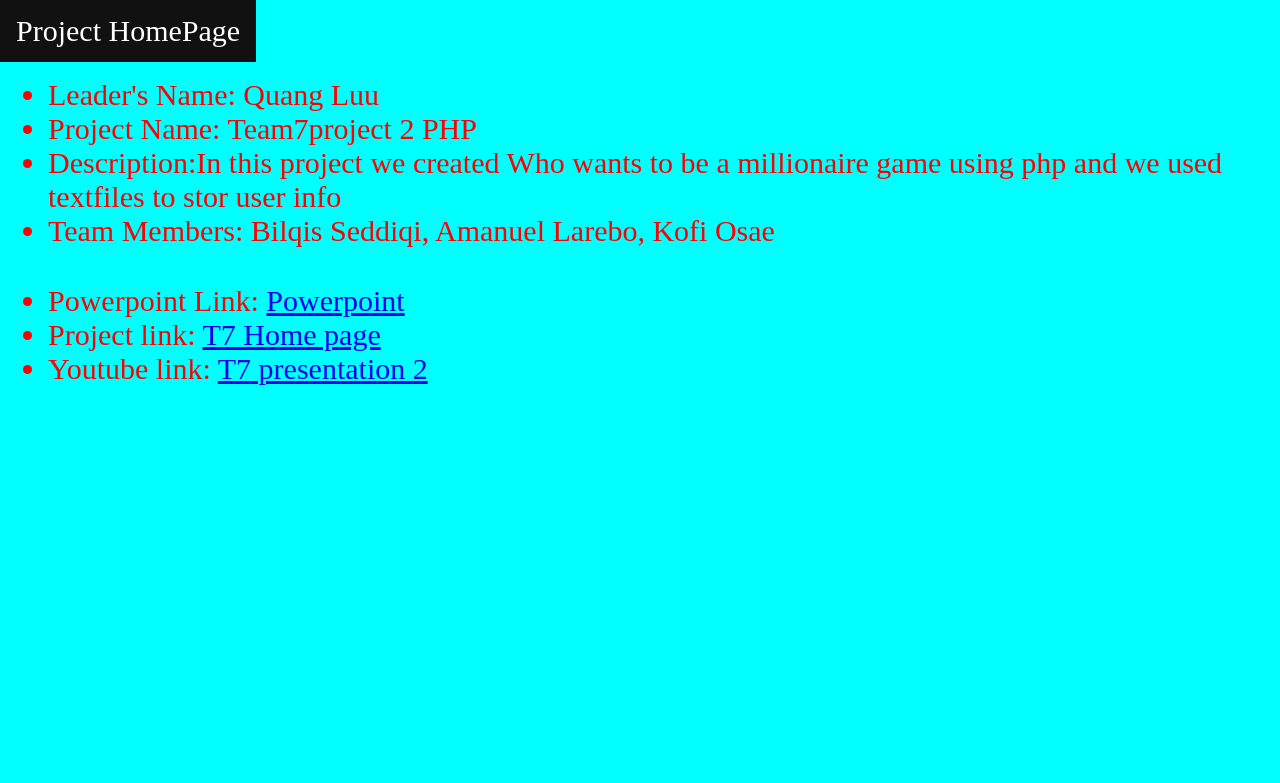
After one commit to cscteam7/project2php, a PHP site: page /teaminfo.html in a window 1280 px wide. The commit adds this page. Shown: the top 783 px of the page. Run offline with PHP 8.4, Linux system fonts and the light colour scheme.

Commit message:
change in check1.php and created a teaminfopage

```diff
--- a/check1.php
+++ b/check1.php
@@ -26,12 +26,12 @@ session_start();
                         $bank = $_SESSION["bank"];
                         echo '<div><h1>Correct!</h1></div>';
                         echo '<div><h4 id="current_bank">Amount Earned: $'. "$bank".'</h4></div>';
-                        writescore();
                         echo '<p><input id="submit" type="submit" value="Next Question" name="submit" /></p>';
                     }
                     else{
                         $audiosrc ='<source src="./static/wrong.mp3"type="audio/mp3">';
                         playaudio($audiosrc);
+                        writescore();
                         $bank = $_SESSION["bank"];
                         echo '<div><h1>Incorrect!</h1></div>';
                         echo '<div><h4 id="current_bank">Amount Earned: $'. "$bank".'</h4></div>';
@@ -320,7 +320,6 @@ session_start();
                         echo '<div><h4 id="current_bank">Amount Earned: $'. "$bank".'</h4></div>';
                         $audiosrc ='<source src="./static/rightsound.mp3"type="audio/mp3">';
                         playaudio($audiosrc);
-                        writescore();
                         echo '<h4><a href="gamepage.php">Play Again</a></h4>';
 
                         }
--- a/gamepage.php
+++ b/gamepage.php
@@ -44,8 +44,8 @@
       <div class="card">
           <h3>Rules of the Game</h3>
           <ol>
-              <li>rule1 Press The start button to play the game</li>
-              <li>rule2 </li>
+              <li>Press play to start the game</li>
+              <li>The highest Score will be displayed on the leaderboard </li>
           </ol>
       </div>
       <div class="rightcolumn">
@@ -70,8 +70,8 @@
                   $userscore[] =  $display[1];
               }
               $topscores = array_combine($unames,$userscore);
+              arsort($topscores,SORT_NUMERIC );
               $length = count($topscores);
-              krsort($topscores);
               if ($length>0){
                   foreach ($topscores as $key => $value)
                   {
--- /dev/null
+++ b/teaminfo.html
@@ -0,0 +1,69 @@
+<HTML>
+
+    <HEAD>
+        <TITLE> Team 7 Info </TITLE>
+        <style>
+            body {
+                background-color: aqua;
+            }
+
+            ul li {
+                color: red;
+                font-size: 30px ;
+
+            }
+            .nvbr {
+                position: absolute;
+                top: 0;
+                left: 0;
+                list-style-type: none;
+                margin: 0;
+                padding: 0;
+                overflow: hidden;
+                background-color: rgb(0, 120, 129);
+                }
+
+            .nvbr li {
+                float: left;
+                }
+
+            .nvbr li a {
+                display: block;
+                color: white;
+                text-align: center;
+                padding: 14px 16px;
+                text-decoration: none;
+                }
+
+            .nvbr li a:hover {
+                background-color: #111;
+                }
+        </style>
+    </HEAD>
+
+    <BODY>
+
+        <ul class="nvbr">
+            <li><a class="active" href="login.php">Project HomePage</a></li>
+          </ul>
+        <main>
+            <br><br><br>
+            <div>
+                <ul>
+                    <li>Leader's Name: Quang Luu</li>
+                    <li>Project Name: Team7project 2 PHP </li>
+                    <li>Description:In this project we created Who wants to be a millionaire game using php and we used textfiles to stor user info</li>
+                    <li>Team Members: Bilqis Seddiqi, Amanuel Larebo, Kofi Osae</li><br><br>
+
+
+                    <li>Powerpoint Link: <a href="https://docs.google.com/presentation/d/1ObWYevsv70m3OKm3n9xVEeA-MvIheCXYUyTFw2RmWDM/edit#slide=id.gcb9a0b074_1_0">Powerpoint</a></li>
+                    <li>Project link: <a href="login.php"> T7 Home page</a></li>
+                    <li>Youtube link: <a href="https://www.youtube.com/watch?v=6rTxRj69yt0">T7 presentation 2</a></li>
+                </ul>
+            </div>
+        </main>
+
+
+    </BODY>
+
+    </HTML>
```
